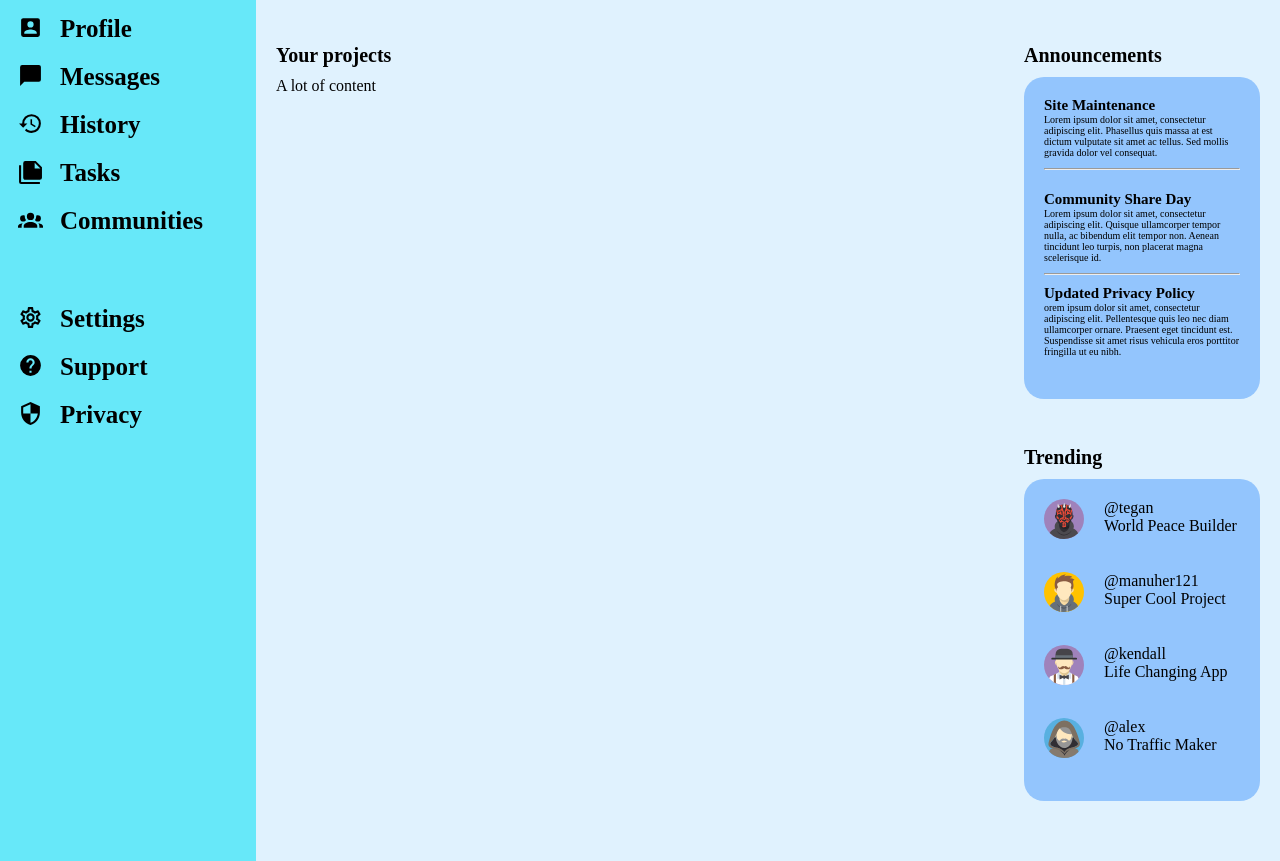
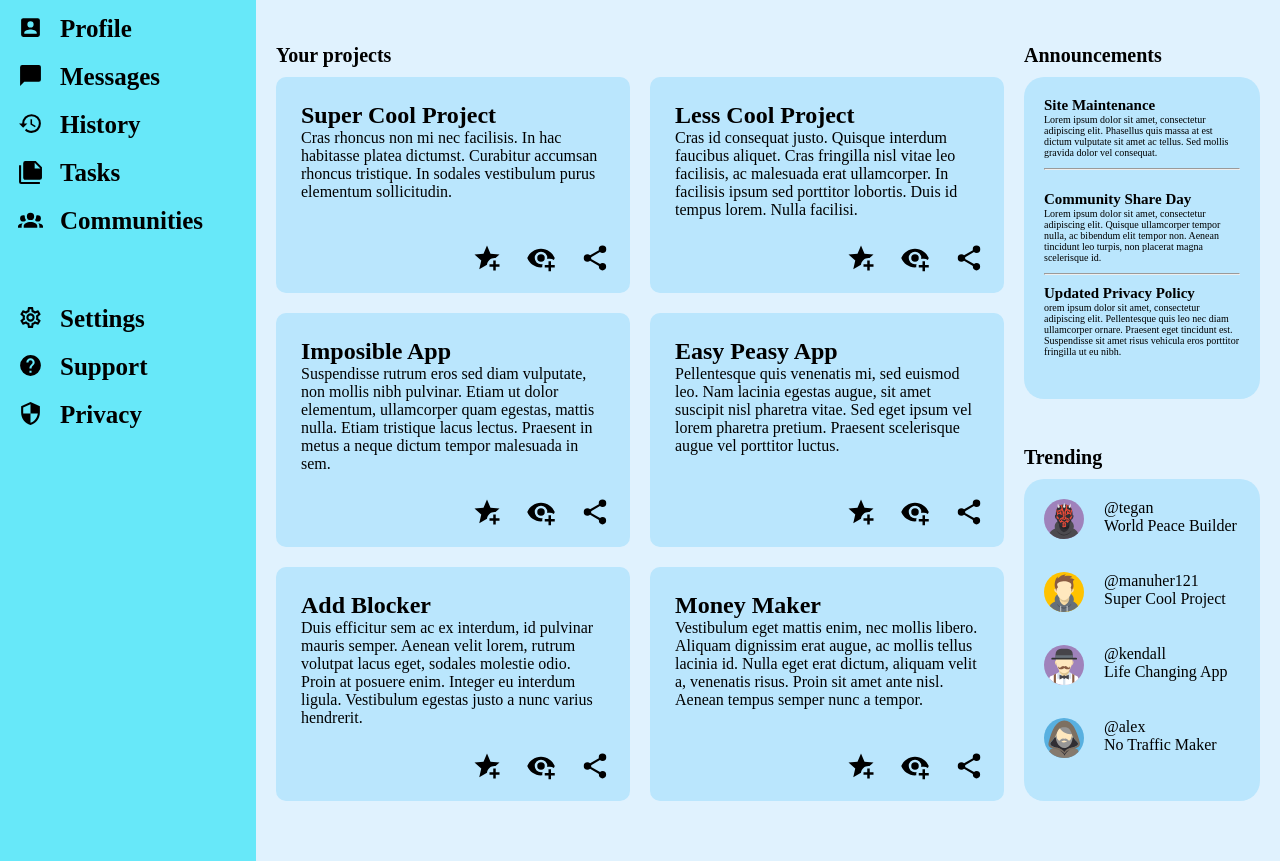
Before and after one commit to manuher121/Dashboard, a plain HTML site: page index.html in a window 1280 px wide. Shown: the part 153-1014 px from the top of the page. Drawn offline with Linux system fonts and the light colour scheme.

Commit message:
Layout completed

```diff
--- a/index.html
+++ b/index.html
@@ -60,7 +60,94 @@
         <div class="main-content">
             <p class="text1">Your projects</p>
             <p class="text2">Announcements</p>
-            <div class="projects">A lot of content</div>
+            <div class="projects">
+                <div>
+                    <div class="project-text">
+                        <h2>Super Cool Project</h2>
+                        <p>Cras rhoncus non mi nec facilisis. In hac habitasse
+                            platea dictumst. Curabitur accumsan rhoncus tristique.
+                            In sodales vestibulum purus elementum sollicitudin.</p>
+                    </div>
+                    <div class="project-images">
+                        <img src="imgs/star.svg">
+                        <img src="imgs/eye.svg">
+                        <img src="imgs/share.svg">
+                    </div>
+                </div>
+                <div>
+                    <div class="project-text">
+                        <h2>Less Cool Project</h2>
+                        <p>Cras id consequat justo. Quisque interdum faucibus aliquet.
+                            Cras fringilla nisl vitae leo facilisis, ac malesuada
+                            erat ullamcorper. In facilisis ipsum sed porttitor
+                            lobortis. Duis id tempus lorem. Nulla facilisi.</p>
+                    </div>
+                    <div class="project-images">
+                        <img src="imgs/star.svg">
+                        <img src="imgs/eye.svg">
+                        <img src="imgs/share.svg">
+                    </div>
+                </div>
+                <div>
+                    <div class="project-text">
+                        <h2>Imposible App</h2>
+                        <p>Suspendisse rutrum eros sed diam vulputate, non mollis
+                            nibh pulvinar. Etiam ut dolor elementum, ullamcorper
+                            quam egestas, mattis nulla. Etiam tristique lacus
+                            lectus. Praesent in metus a neque dictum tempor malesuada in sem.</p>
+                    </div>
+                    <div class="project-images">
+                        <img src="imgs/star.svg">
+                        <img src="imgs/eye.svg">
+                        <img src="imgs/share.svg">
+                    </div>
+                </div>
+                <div>
+                    <div class="project-text">
+                        <h2>Easy Peasy App</h2>
+                        <p>Pellentesque quis venenatis mi, sed euismod leo.
+                            Nam lacinia egestas augue, sit amet suscipit nisl
+                            pharetra vitae. Sed eget ipsum vel lorem pharetra
+                            pretium. Praesent scelerisque augue vel porttitor
+                            luctus.</p>
+                    </div>
+                    <div class="project-images">
+                        <img src="imgs/star.svg">
+                        <img src="imgs/eye.svg">
+                        <img src="imgs/share.svg">
+                    </div>
+                </div>
+                <div>
+                    <div class="project-text">
+                        <h2>Add Blocker</h2>
+                        <p>Duis efficitur sem ac ex interdum, id pulvinar mauris
+                            semper. Aenean velit lorem, rutrum volutpat lacus
+                            eget, sodales molestie odio. Proin at posuere enim.
+                            Integer eu interdum ligula. Vestibulum egestas justo
+                            a nunc varius hendrerit.</p>
+                    </div>
+                    <div class="project-images">
+                        <img src="imgs/star.svg">
+                        <img src="imgs/eye.svg">
+                        <img src="imgs/share.svg">
+                    </div>
+                </div>
+                <div>
+                    <div class="project-text">
+                        <h2>Money Maker</h2>
+                        <p>Vestibulum eget mattis enim, nec mollis libero.
+                            Aliquam dignissim erat augue, ac mollis tellus
+                            lacinia id. Nulla eget erat dictum, aliquam velit
+                            a, venenatis risus. Proin sit amet ante nisl.
+                            Aenean tempus semper nunc a tempor.</p>
+                    </div>
+                    <div class="project-images">
+                        <img src="imgs/star.svg">
+                        <img src="imgs/eye.svg">
+                        <img src="imgs/share.svg">
+                    </div>
+                </div>
+            </div>
             <div class="announcements">
                 <div class="announce-one">
                     <h2>Site Maintenance</h2>
--- a/style.css
+++ b/style.css
@@ -160,7 +160,7 @@ button {
     display: grid;
     grid-template-rows: 1fr 1fr 1fr;
     font-size: 10px;
-    background-color: #93c5fd;
+    background-color: #bae6fd;
 }
 
 hr {
@@ -169,7 +169,7 @@ hr {
 }
 
 .trending {
-    background-color: #93c5fd;
+    background-color: #bae6fd;
     margin-right: 20px;
     border-radius: 20px;
     padding: 20px;
@@ -181,3 +181,33 @@ hr {
 .trending img {
     width: 40px;
 }
+
+.projects {
+    display: grid;
+    grid-template-columns: repeat(auto-fill, minmax(300px, 1fr));
+    gap: 20px;
+    padding-right: 20px;
+}
+
+.projects > div {
+    background-color: #bae6fd;
+    padding: 10px;
+    border-radius: 10px;
+    display: grid;
+    grid-template-rows: 1fr 40px;
+}
+
+.projects img {
+    width: 30px;
+}
+
+.project-text {
+    padding: 15px;
+}
+
+.project-images {
+    gap: 14px;
+    display: grid;
+    grid-template-columns: 40px 40px 40px;
+    justify-self: end;
+}
```
Also changed, not shown: imgs/eye.svg (added), imgs/share.svg (added), imgs/star.svg (added).
